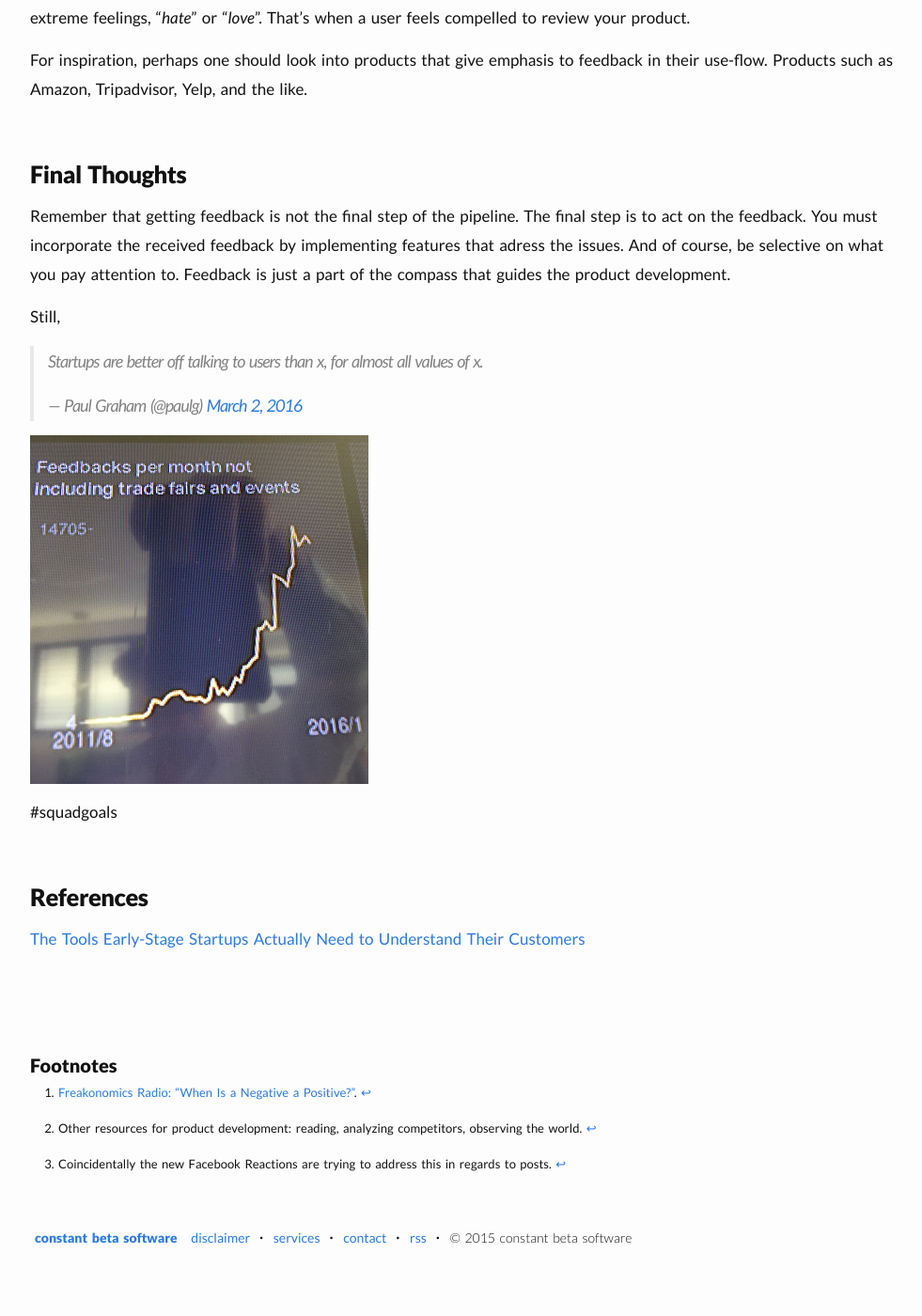
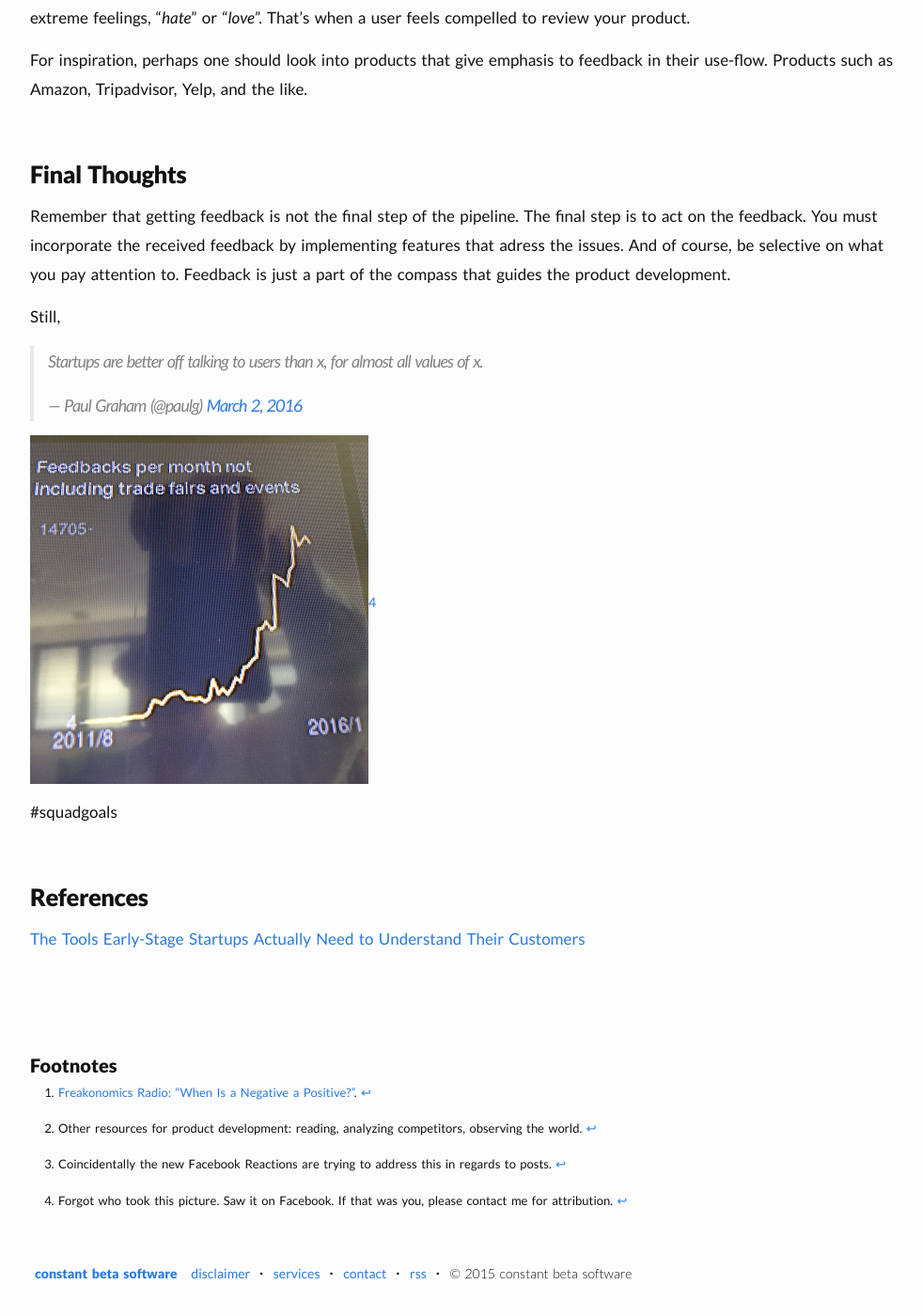
Before and after one commit to constantbetasoftware/constantbetasoftware.github.io, a Jekyll site: the page built from _posts/2016-02-29-user-feedback.md, in a window 1280 px wide and 1400 px high, scrolled down 4285 px. Shown: the whole window at 94% size, without its empty margins (138-1119 px from the left). Built offline with Jekyll 4.4.1, drawn with Linux system fonts in a browser that asks for light colours; comment, search, counter and statistics services are not loaded; before the commit the page ends 5646 px from its top, so only the background shows below that; some of the changed text lies outside the part shown.

Commit message:
attribution

```diff
--- a/_posts/2016-02-29-user-feedback.md
+++ b/_posts/2016-02-29-user-feedback.md
@@ -152,7 +152,7 @@ Still,
 <blockquote class="twitter-tweet" data-lang="en"><p lang="en" dir="ltr">Startups are better off talking to users than x, for almost all values of x.</p>&mdash; Paul Graham (@paulg) <a href="https://twitter.com/paulg/status/705173853509591040">March 2, 2016</a></blockquote>
 <script async src="//platform.twitter.com/widgets.js" charset="utf-8"></script>
 
-![\#squadgoals](/resources/2016-02-29-user-feedback/squadgoals.jpg)
+![\#squadgoals](/resources/2016-02-29-user-feedback/squadgoals.jpg)[^4]
 
 \#squadgoals
 
@@ -173,3 +173,5 @@ Still,
 [^2]: Other resources for product development: reading, analyzing competitors, observing the world.
 
 [^3]: Coincidentally the new Facebook Reactions are trying to address this in regards to posts.
+
+[^4]: Forgot who took this picture. Saw it on Facebook. If that was you, please contact me for attribution.
```
